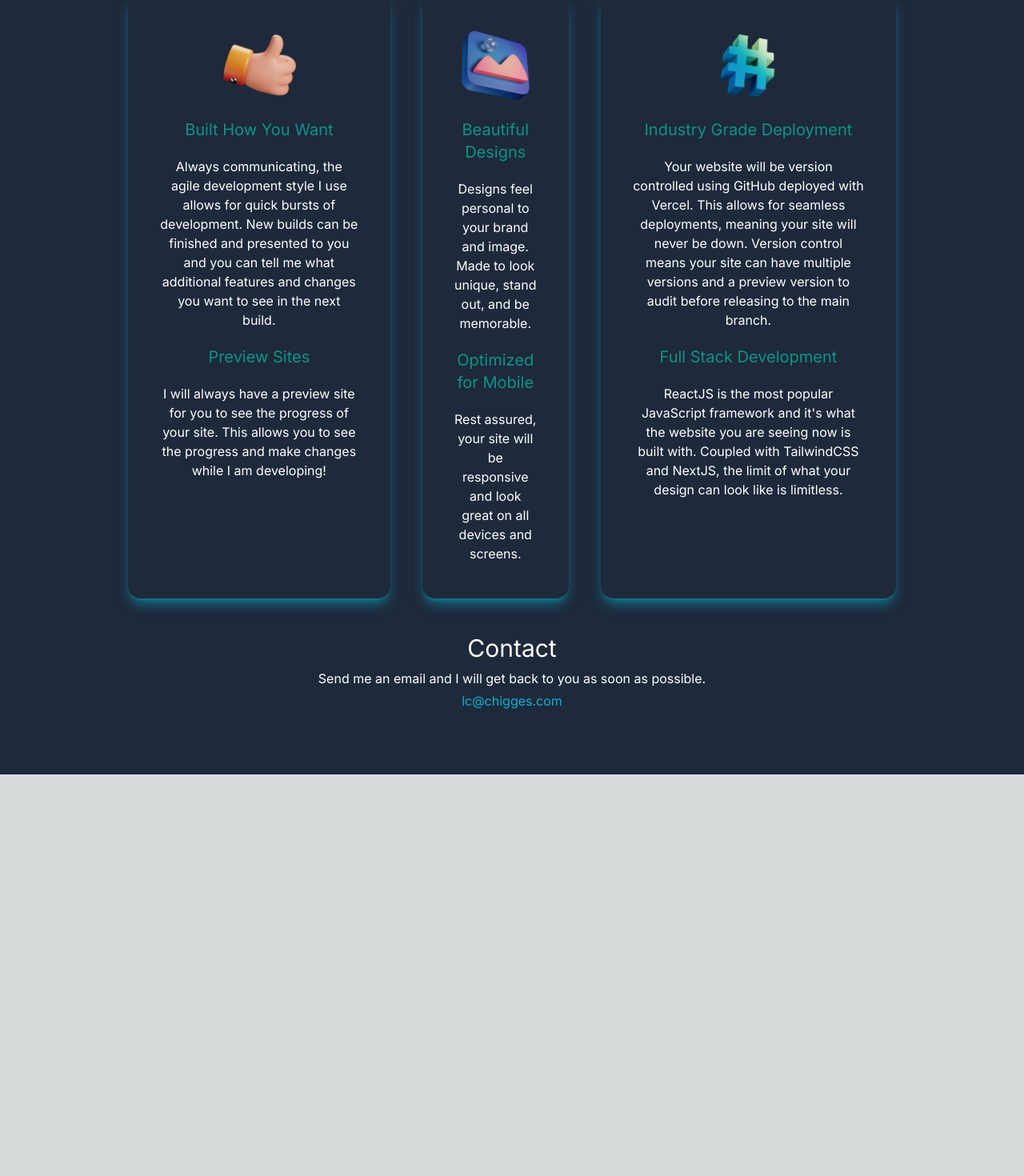
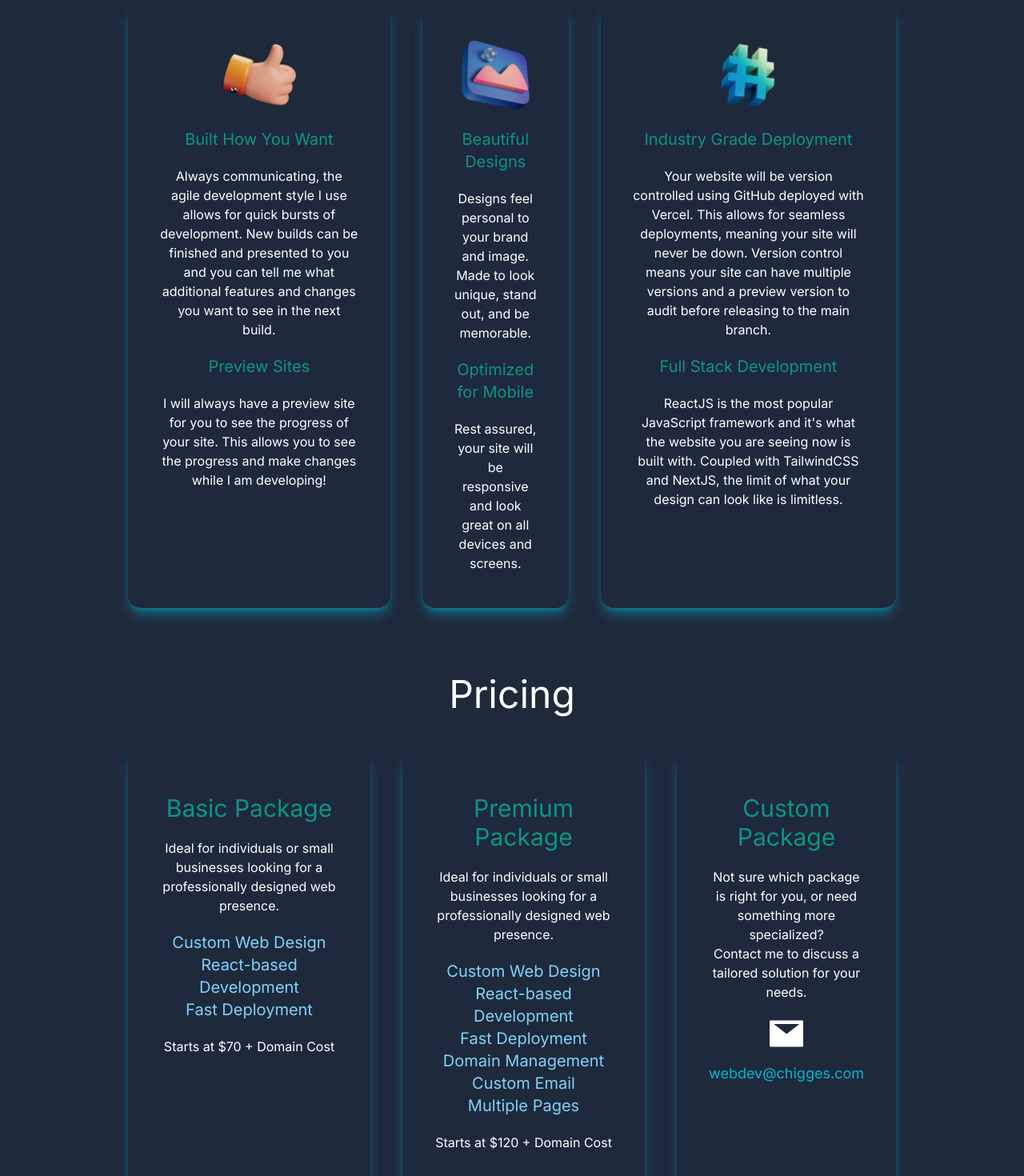
Before and after one commit to CtrlAltDelight/react-portfolio, a Next.js app: page / in a window 1280 px wide. Shown: the part 1260-2730 px from the top of the page at 80% size. Before the commit the page ends 2228 px from the top, so only its background shows below. Built offline with nearby package versions, Linux system fonts and the light colour scheme.

Commit message:
Added pricing section

```diff
--- a/src/app/page.tsx
+++ b/src/app/page.tsx
@@ -1,19 +1,19 @@
 "use client"; // Tells NextJS that this component can use the 'useState' hook
-import Head from 'next/head'
-import {BsFillMoonStarsFill} from 'react-icons/bs'
-import {AiFillGithub, AiFillLinkedin, AiFillYoutube} from 'react-icons/ai'
-import { useState } from 'react'
-import Image from 'next/image'
-import headshot from '../../public/headshot.jpg'
-import design from '../../public/design.png'
-import consulting from '../../public/consulting.png'
-import code from '../../public/code.png'
-import web1 from '../../public/web1.png'
-import web2 from '../../public/web2.png'
-import web3 from '../../public/web3.png'
-import web4 from '../../public/web4.png'
-import web5 from '../../public/web5.png'
-import web6 from '../../public/web6.png'
+import Head from "next/head";
+import { BsFillMoonStarsFill } from "react-icons/bs";
+import { AiFillGithub, AiFillLinkedin, AiFillYoutube, AiFillMail } from "react-icons/ai";
+import { useState } from "react";
+import Image from "next/image";
+import headshot from "../../public/headshot.jpg";
+import design from "../../public/design.png";
+import consulting from "../../public/consulting.png";
+import code from "../../public/code.png";
+import web1 from "../../public/web1.png";
+import web2 from "../../public/web2.png";
+import web3 from "../../public/web3.png";
+import web4 from "../../public/web4.png";
+import web5 from "../../public/web5.png";
+import web6 from "../../public/web6.png";
 
 export default function Home() {
 	const [darkMode, setDarkMode] = useState(true);
@@ -25,88 +25,260 @@ export default function Home() {
 				<meta name="description" content="Luke Chigges Portfolio" />
 				<link rel="icon" href="/code.png" />
 			</Head>
-		<main className='transition duration-500 bg-white px-10 md:px-20 lg:px-40 dark:bg-slate-800'>
+			<main className="transition duration-500 bg-white px-10 md:px-20 lg:px-40 dark:bg-slate-800">
 				<section className="min-h-screen">
-				<nav className='py-10 mb-12 flex justify-between'>
-				<h1 className='text-xl font-mono transition duration-500 dark:text-white'>Luke Chigges</h1>
-				<ul className='flex items-center'>
+					<nav className="py-10 mb-12 flex justify-between">
+						<h1 className="text-xl font-mono transition duration-500 dark:text-white">
+							Luke Chigges
+						</h1>
+						<ul className="flex items-center">
 							<li>
-					<BsFillMoonStarsFill onClick={() => setDarkMode(!darkMode)} className='transition ease-in-out hover:text-yellow-500 dark:hover:text-yellow-500 hover:scale-110 cursor-pointer text-2xl dark:text-white'/>
+								<BsFillMoonStarsFill
+									onClick={() => setDarkMode(!darkMode)}
+									className="transition ease-in-out hover:text-yellow-500 dark:hover:text-yellow-500 hover:scale-110 cursor-pointer text-2xl dark:text-white"
+								/>
 							</li>
 							<li>
-					<a className='transition hover:bg-blue-600 duration-500 bg-teal-600
-									text-white px-4 py-2 rounded-md ml-8' href="#">Resume</a>
+								<a
+									className="transition hover:bg-blue-600 duration-500 bg-teal-600
+									text-white px-4 py-2 rounded-md ml-8"
+									href="/resume"
+								>
+									Resume
+								</a>
 							</li>
 						</ul>
 					</nav>
 
 					<div className="text-center p-10">
-					<h2 className='text-5xl py-2 text-teal-600 font-medium md:text-6xl'>Luke Chigges</h2>
-					<h3 className='text-md py-5 leading-8 text-gray-800 md:text-3xl transition duration-500 dark:text-white'>Developer and designer.</h3>
-					<p className='py-5 leading-8 text-gray-800 md:text-xl max-w-xl mx-auto transition duration-500 dark:text-white'>Freelancer providing web services.</p>
+						<h2 className="text-5xl py-2 text-teal-600 font-medium md:text-6xl">
+							Luke Chigges
+						</h2>
+						<h3 className="text-md py-5 leading-8 text-gray-800 md:text-3xl transition duration-500 dark:text-white">
+							Developer and designer.
+						</h3>
+						<p className="py-5 leading-8 text-gray-800 md:text-xl max-w-xl mx-auto transition duration-500 dark:text-white">
+							Freelancer providing web services.
+						</p>
 					</div>
-				<div className='text-5xl flex justify-center gap-16 py-3 transition duration-500'>
-					<AiFillGithub className='transition hover:scale-110 hover:fill-teal-500 text-gray-600 dark:text-white' />
-					<AiFillLinkedin className='transition hover:scale-110 hover:fill-blue-500 text-gray-600 dark:text-white' />
-					<AiFillYoutube className='transition hover:scale-110 hover:fill-red-500 text-gray-600 dark:text-white' />
+					<div className="text-5xl flex justify-center gap-16 py-3 transition duration-500">
+						<a href="https://github.com/CtrlAltDelight/">
+							<AiFillGithub className="transition hover:scale-110 hover:fill-teal-500 text-gray-600 dark:text-white" />
+						</a>
+						<a href="https://www.linkedin.com/in/luke-chigges/">
+							<AiFillLinkedin className="transition hover:scale-110 hover:fill-blue-500 text-gray-600 dark:text-white" />
+						</a>
+						<a href="mailto:webdev@chigges.com?subject=Let's make a website!">
+							<AiFillMail className="transition hover:scale-110 hover:fill-red-500 text-gray-600 dark:text-white" />
+						</a>
 					</div>
-				<div className='max-w-lg mx-auto'>
-					<Image className='h-auto max-w-full mx-auto rounded-full' src={headshot} alt="Me" />
+					<div className="max-w-lg mx-auto">
+						<Image
+							className="h-auto max-w-full mx-auto rounded-full"
+							src={headshot}
+							alt="Me"
+						/>
 					</div>
 				</section>
 				<section>
-				<div className='text-center py-10'>
-					<h3 className="text-3xl py-1 transition duration-500 dark:text-white">Services I offer</h3>
-					<p className='text-md py-2 leading-8 text-gray-800 transition duration-500 dark:text-white'>As a full stack developer, I will provide a <span className='text-teal-500'>beautiful</span> front end design using cutting edge technologies like <a className='transition underline decoration-sky-500 hover:decoration-rose-500' href="https://react.dev/">React.js</a>.</p>
-				</div>
-				<div className='lg:flex gap-10'>
-					<div className='text-center shadow-lg p-10 rounded-2xl my-10 shadow-cyan-500/50'>
-						<Image className='mx-auto' src={consulting} alt="Design" width={100} height={100} />
-						<h3 className='text-xl py-4 text-teal-600'>Built How You Want</h3>
-						<p className='py-1 text-gray-800 transition duration-500 dark:text-white'>
-							Always communicating, the agile development style I use allows for quick bursts of development. New builds can be finished and presented to you and you can tell me what additional features and changes you want to see in the next build.
-						</p>
-						<h4 className='text-xl py-4 text-teal-600'>Preview Sites</h4>
-						<p className='py-1 text-gray-800 transition duration-500 dark:text-white'>
-							I will always have a preview site for you to see the progress of your site. This allows you to see the progress and make changes while I am developing!
+					<div className="text-center py-10">
+						<h3 className="text-5xl py-1 transition duration-500 dark:text-white">
+							Services I offer
+						</h3>
+						<p className="text-md py-2 leading-8 text-gray-800 transition duration-500 dark:text-white">
+							As a full stack developer, I will provide a{" "}
+							<span className="text-teal-500">beautiful</span> front end design
+							using cutting edge technologies like{" "}
+							<a
+								className="transition underline decoration-sky-500 hover:decoration-rose-500"
+								href="https://react.dev/"
+							>
+								React.js
+							</a>
+							.
 						</p>
 					</div>
-					<div className='text-center shadow-lg p-10 rounded-2xl my-10 shadow-cyan-500/50'>
-						<Image className='mx-auto' src={design} alt="Design" width={100} height={100} />
-						<h3 className='text-xl py-4 text-teal-600'>Beautiful Designs</h3>
-						<p className='py-1 text-gray-800 transition duration-500 dark:text-white'>
-							Designs feel personal to your brand and image. Made to look unique, stand out, and be memorable.
+					<div className="lg:flex gap-10">
+						<div className="text-center shadow-lg p-10 rounded-2xl my-10 shadow-cyan-500/50 transition hover:shadow-xl hover:shadow-cyan-500/50">
+							<Image
+								className="mx-auto"
+								src={consulting}
+								alt="Design"
+								width={100}
+								height={100}
+							/>
+							<h3 className="text-xl py-4 text-teal-600">Built How You Want</h3>
+							<p className="py-1 text-gray-800 transition duration-500 dark:text-white">
+								Always communicating, the agile development style I use allows
+								for quick bursts of development. New builds can be finished and
+								presented to you and you can tell me what additional features
+								and changes you want to see in the next build.
 							</p>
-						<h4 className='text-xl py-4 text-teal-600'>Optimized for Mobile</h4>
-						<p className='py-1 text-gray-800 transition duration-500 dark:text-white'>
-							Rest assured, your site will be responsive and look great on all devices and screens.
+							<h4 className="text-xl py-4 text-teal-600">Preview Sites</h4>
+							<p className="py-1 text-gray-800 transition duration-500 dark:text-white">
+								I will always have a preview site for you to see the progress of
+								your site. This allows you to see the progress and make changes
+								while I am developing!
 							</p>
 						</div>
-					<div className='text-center shadow-lg p-10 rounded-2xl my-10 shadow-cyan-500/50'>
-						<Image className='mx-auto' src={code} alt="Design" width={100} height={100} />
-						<h3 className='text-xl py-4 text-teal-600'>Industry Grade Deployment</h3>
-						<p className='py-1 text-gray-800 transition duration-500 dark:text-white'>
-							Your website will be version controlled using GitHub deployed with Vercel. This allows for seamless deployments, meaning your site will never be down. Version control means your site can have multiple versions and a preview version to audit before releasing to the main branch.
+						<div className="text-center shadow-lg p-10 rounded-2xl my-10 shadow-cyan-500/50 transition hover:shadow-xl hover:shadow-cyan-500/50">
+							<Image
+								className="mx-auto"
+								src={design}
+								alt="Design"
+								width={100}
+								height={100}
+							/>
+							<h3 className="text-xl py-4 text-teal-600">Beautiful Designs</h3>
+							<p className="py-1 text-gray-800 transition duration-500 dark:text-white">
+								Designs feel personal to your brand and image. Made to look
+								unique, stand out, and be memorable.
 							</p>
-						<h4 className='text-xl py-4 text-teal-600'>Full Stack Development</h4>
-						<p className='py-1 text-gray-800 transition duration-500 dark:text-white'>
-							ReactJS is the most popular JavaScript framework and it&apos;s what the website you are seeing now is built with. Coupled with TailwindCSS and NextJS, the limit of what your design can look like is limitless.
+							<h4 className="text-xl py-4 text-teal-600">
+								Optimized for Mobile
+							</h4>
+							<p className="py-1 text-gray-800 transition duration-500 dark:text-white">
+								Rest assured, your site will be responsive and look great on all
+								devices and screens.
+							</p>
+						</div>
+						<div className="text-center shadow-lg p-10 rounded-2xl my-10 shadow-cyan-500/50 transition hover:shadow-xl hover:shadow-cyan-500/50">
+							<Image
+								className="mx-auto"
+								src={code}
+								alt="Design"
+								width={100}
+								height={100}
+							/>
+							<h3 className="text-xl py-4 text-teal-600">
+								Industry Grade Deployment
+							</h3>
+							<p className="py-1 text-gray-800 transition duration-500 dark:text-white">
+								Your website will be version controlled using GitHub deployed
+								with Vercel. This allows for seamless deployments, meaning your
+								site will never be down. Version control means your site can
+								have multiple versions and a preview version to audit before
+								releasing to the main branch.
+							</p>
+							<h4 className="text-xl py-4 text-teal-600">
+								Full Stack Development
+							</h4>
+							<p className="py-1 text-gray-800 transition duration-500 dark:text-white">
+								ReactJS is the most popular JavaScript framework and it&apos;s
+								what the website you are seeing now is built with. Coupled with
+								TailwindCSS and NextJS, the limit of what your design can look
+								like is limitless.
 							</p>
 						</div>
 					</div>
 				</section>
 				<section>
-				<div className='text-center'>
-					<h3 className='justify-between align-center text-3xl py-1 transition duration-500 dark:text-white'>Contact</h3>
-					<p className='py-1 text-gray-800 transition duration-500 dark:text-white'>
+					<div className="text-center py-10">
+						<h3 className="text-5xl py-1 transition duration-500 dark:text-white">
+							Pricing
+						</h3>
+						<div className="lg:flex gap-10 justify-center">
+							<div className="text-center shadow-lg p-10 rounded-2xl my-10 shadow-cyan-500/50 transition hover:shadow-xl hover:shadow-cyan-500/50">
+								<h3 className="text-3xl py-4 text-teal-600">
+									Basic Package
+								</h3>
+								<p className="py-1 text-gray-800 transition duration-500 dark:text-white">
+									Ideal for individuals or small businesses looking for a professionally designed web presence.
+								</p>
+								<h4 className="text-xl py-4 text-teal-600">
+									<ul className="list-none text-sky-300">
+										<li>
+											Custom Web Design
+										</li>
+										<li>
+											React-based Development
+										</li>
+										<li>
+											Fast Deployment
+										</li>
+									</ul>
+								</h4>
+								<p className="py-1 text-gray-800 transition duration-500 dark:text-white">
+									Starts at $70 + Domain Cost
+								</p>
+							</div>
+							<div className="text-center shadow-lg p-10 rounded-2xl my-10 shadow-cyan-500/50 transition hover:shadow-xl hover:shadow-cyan-500/50">
+								<h3 className="text-3xl py-4 text-teal-600">
+									Premium Package
+								</h3>
+								<p className="py-1 text-gray-800 transition duration-500 dark:text-white">
+									Ideal for individuals or small businesses looking for a professionally designed web presence.
+								</p>
+								<h4 className="text-xl py-4 text-teal-600">
+									<ul className="list-none text-sky-300">
+										<li>
+											Custom Web Design
+										</li>
+										<li>
+											React-based Development
+										</li>
+										<li>
+											Fast Deployment
+										</li>
+										<li>
+											Domain Management
+										</li>
+										<li>
+											Custom Email
+										</li>
+										<li>
+											Multiple Pages
+										</li>
+									</ul>
+								</h4>
+								<p className="py-1 text-gray-800 transition duration-500 dark:text-white">
+									Starts at $120 + Domain Cost
+								</p>
+							</div>
+							<div className="text-center shadow-lg p-10 rounded-2xl my-10 shadow-cyan-500/50 transition hover:shadow-xl hover:shadow-cyan-500/50">
+								<h3 className="text-3xl py-4 text-teal-600">
+									Custom Package
+								</h3>
+								<p className="py-1 text-gray-800 transition duration-500 dark:text-white">
+									Not sure which package is right for you, or need something more specialized?<br />Contact me to discuss a tailored solution for your needs.
+								</p>
+								<div className="text-5xl flex justify-center gap-16 py-3 transition duration-500">
+									<a href="mailto:webdev@chigges.com?subject=Let's make a website!">
+										<AiFillMail className="transition hover:scale-110 hover:fill-red-500 text-gray-600 dark:text-white" />
+									</a>
+								</div>
+								<div className="text-lg text-center pb-20 text-gray-800 transition duration-500 dark:text-white">
+									<a
+										href="mailto:webdev@chigges.com?subject=Let's make a website!"
+										className="transition text-cyan-500 hover:text-cyan-300"
+									>
+
+										webdev@chigges.com
+									</a>
+								</div>
+							</div>
+						</div>
+					</div>
+				</section>
+				<section>
+					<div className="text-center">
+						<h3 className="justify-between align-center text-3xl py-1 transition duration-500 dark:text-white">
+							Contact
+						</h3>
+						<p className="py-1 text-gray-800 transition duration-500 dark:text-white">
 							Send me an email and I will get back to you as soon as possible.
 						</p>
 					</div>
-				<div className='text-center pb-20 text-gray-800 transition duration-500 dark:text-white'>
-					<a className='transition text-cyan-500 hover:text-cyan-300' href="mailto:lc@chigges.com">lc@chigges.com</a>
+					<div className="text-center pb-20 text-gray-800 transition duration-500 dark:text-white">
+						<a
+							className="transition text-cyan-500 hover:text-cyan-300"
+							href="mailto:webdev@chigges.com?subject=Let's make a website!"
+						>
+							webdev@chigges.com
+						</a>
 					</div>
 				</section>
 			</main>
 		</div>
-  )
+	);
 }
```
Lines whose indentation alone changed are shown as unchanged.
